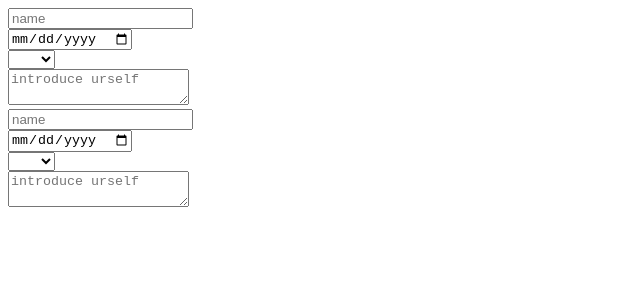
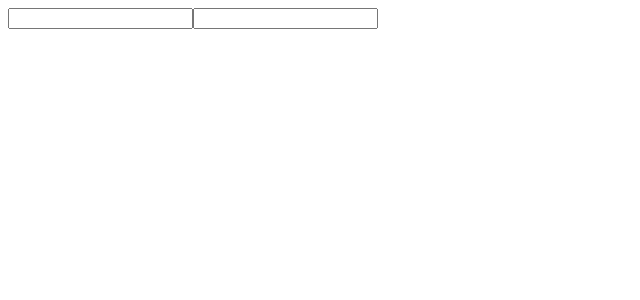
Before and after one commit to FE-t4330n/hanip-react, a React (Vite) app in the folder section05/: page / in a window 1280 px wide. Shown: the top 300 px of the page, without its empty margins (0-640 px from the left). Built offline with nearby package versions, Linux system fonts and the light colour scheme.

Commit message:
5.11) React Hooks

```diff
--- a/section05/src/App.jsx
+++ b/section05/src/App.jsx
@@ -1,11 +1,10 @@
 import './App.css';
-import Register from './components/Register';
+import HookExam from './components/HookExam';
 
 function App() {
     return (
         <>
-            <Register />
-            <Register />
+            <HookExam />
         </>
     );
 }
--- /dev/null
+++ b/section05/src/components/HookExam.jsx
@@ -0,0 +1,20 @@
+import useInput from '../hooks/useInput';
+
+// 3가지 hook 관련 팁
+// 1. 함수 컴포넌트, 커스텀 훅 내부에서만 호출 가능
+// 2. 조건부로 호출될 수는 없다
+// 3. 나만의 훅(Custom hook) 직접 만들 수 있다.
+
+const HookExam = () => {
+    const [input, onChange] = useInput();
+    const [input2, onChange2] = useInput();
+
+    return (
+        <div>
+            <input value={input} onChange={onChange}></input>
+            <input value={input2} onChange={onChange2}></input>
+        </div>
+    );
+};
+
+export default HookExam;
--- /dev/null
+++ b/section05/src/hooks/useInput.jsx
@@ -0,0 +1,13 @@
+import { useState } from 'react';
+
+const useInput = () => {
+    const [input, setInput] = useState('');
+
+    const onChange = (e) => {
+        setInput(e.target.value);
+    };
+
+    return [input, onChange];
+};
+
+export default useInput;
```
